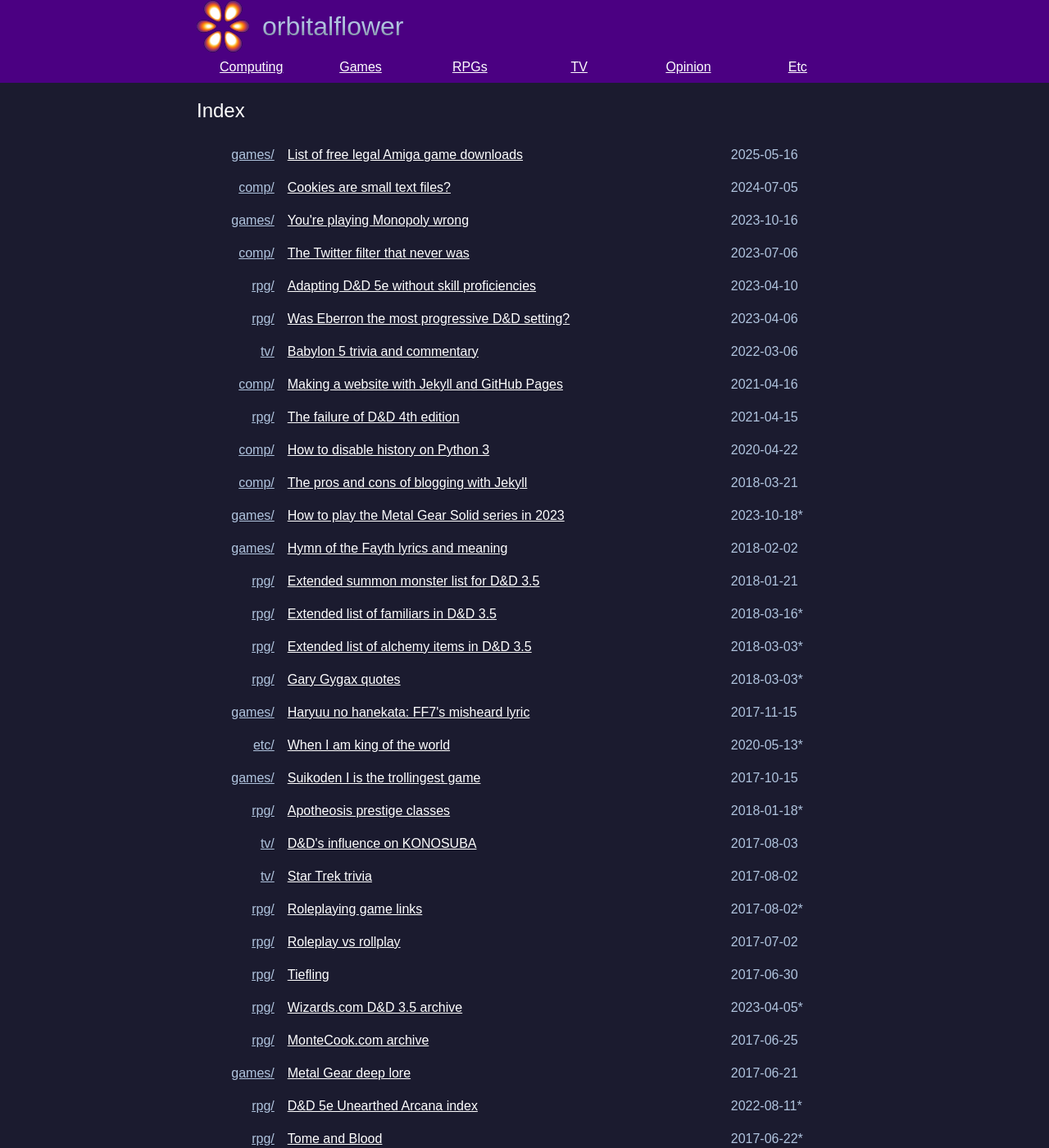
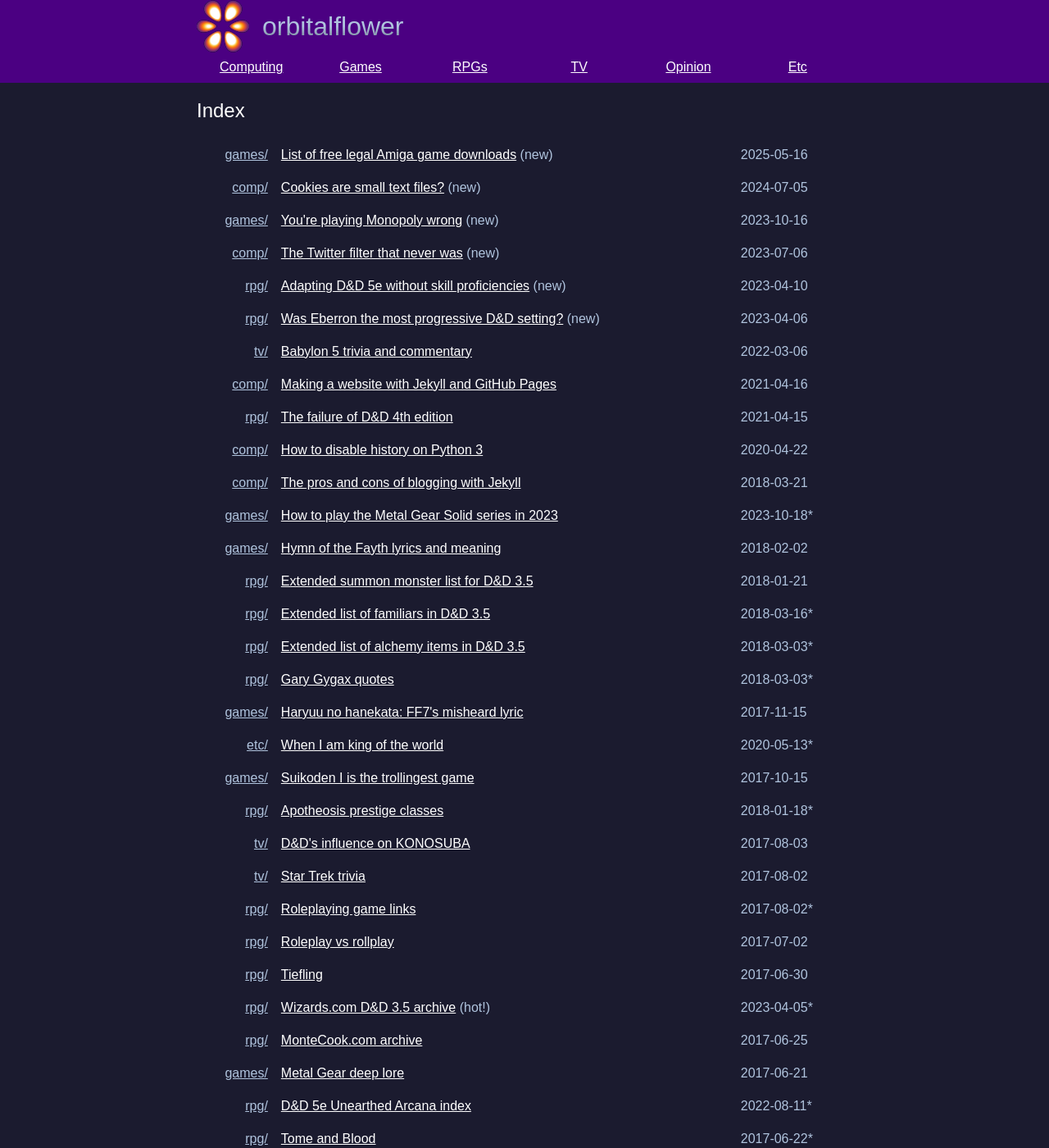
Before and after one commit to orbitalflower/orbitalflower.github.io, a Jekyll site: the page built from index.md, in a window 1280 px wide and 1400 px high. Shown: the whole window at 82% size. Built offline with Jekyll 4.4.1, drawn with Linux system fonts in a browser that asks for light colours.

Commit message:
Testing layout changes

```diff
--- a/_layouts/index.html
+++ b/_layouts/index.html
@@ -13,21 +13,21 @@ license: none
 <tr>
   <td class="index-cat"><a href="{{ post.category | absolute_url }}">{{post.category}}/</a></td>
   <td class="index-link"><a href="{{post.url}}">{{post.title}}</a>
-  {% for tag in site.tags %}
-    {% if tag=="hot"%}
+  {% for tag in post.tags %}
+    {% if tag=="hot" %}
       (hot!)
     {% endif %}
-  {% endfor%}
+  {% endfor %}
 
   {% capture postdate %}{{ post.date | date: '%s'}}{% endcapture %}
   {% capture now %}{{'now' | date: '%s'}}{% endcapture %}
   {% assign postdate = postdate | minus: 2628000 %}
-  {% assign past = now | minus: 2628000 %}
+  {% assign past = now | minus: 92628000 %}
   {% if postdate > past %}
     (new)
   {% elsif post.updated %}
     {% capture postdate %}{{ post.updated | date: '%s'}}{% endcapture %}
-    {% assign postdate = postdate | minus: 2628000 %}
+    {% assign postdate = postdate | minus: 92628000 %}
     {% if postdate > past %}
       (updated)
     {% endif %}
```
